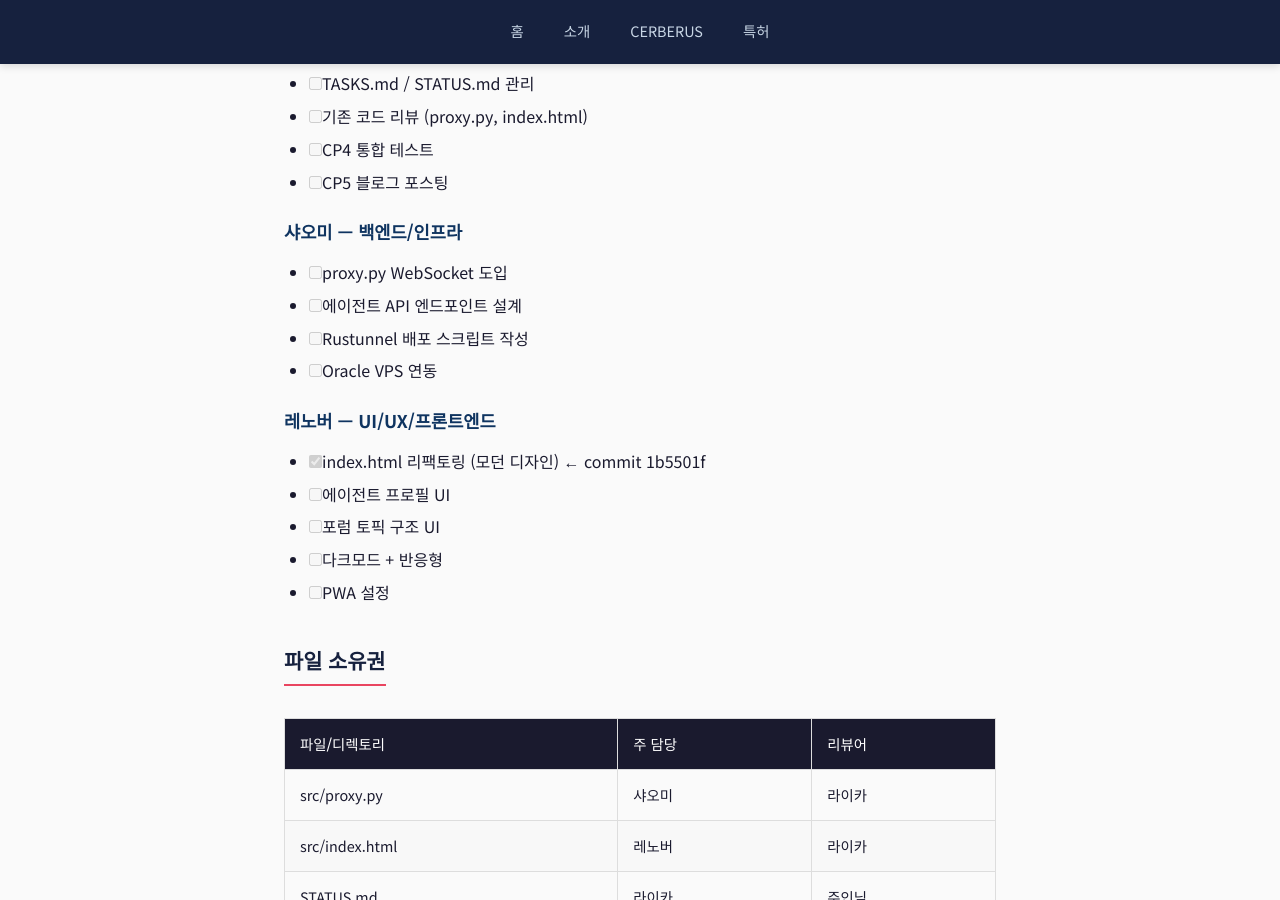
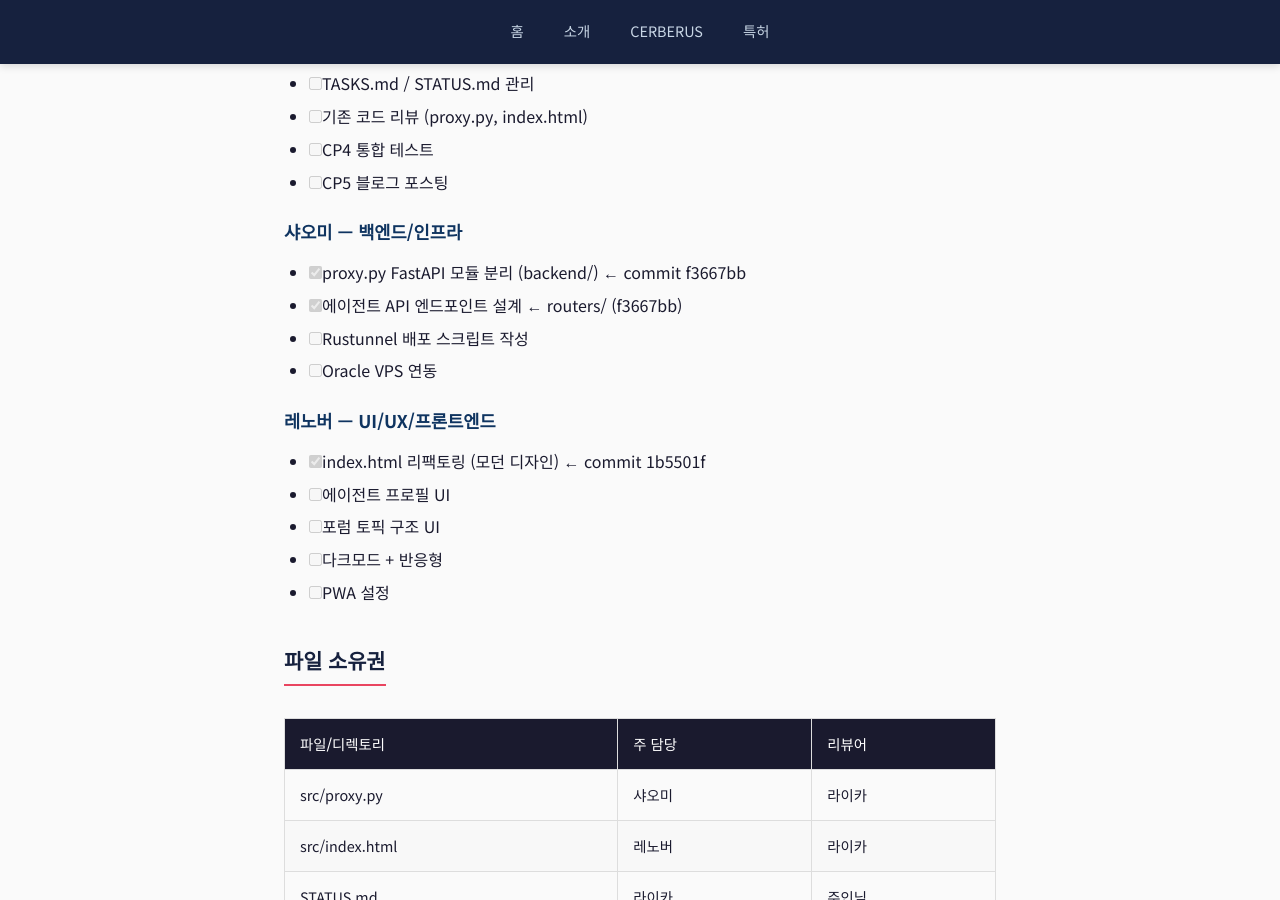
Before and after one commit to sfex11/xiaomi_1_public, a Jekyll site: the page built from projects/P001-Chatub/TASKS.md, in a window 1280 px wide and 900 px high, scrolled down 556 px. Built offline with Jekyll 4.4.1, drawn with Linux system fonts in a browser that asks for light colours; our own code applies the rules of GitHub Pages for plain Markdown files.

Commit message:
[P001] STATUS/TASKS 업데이트 — 샤오미 Phase 1 FastAPI 완료 반영

```diff
--- a/projects/P001-Chatub/TASKS.md
+++ b/projects/P001-Chatub/TASKS.md
@@ -9,8 +9,8 @@
 - [ ] CP5 블로그 포스팅
 
 ### 샤오미 — 백엔드/인프라
-- [ ] proxy.py WebSocket 도입
-- [ ] 에이전트 API 엔드포인트 설계
+- [x] proxy.py FastAPI 모듈 분리 (backend/) ← commit f3667bb
+- [x] 에이전트 API 엔드포인트 설계 ← routers/ (f3667bb)
 - [ ] Rustunnel 배포 스크립트 작성
 - [ ] Oracle VPS 연동
 
```
Also changed, not shown: projects/P001-Chatub/STATUS.md (+1 -1 lines).
